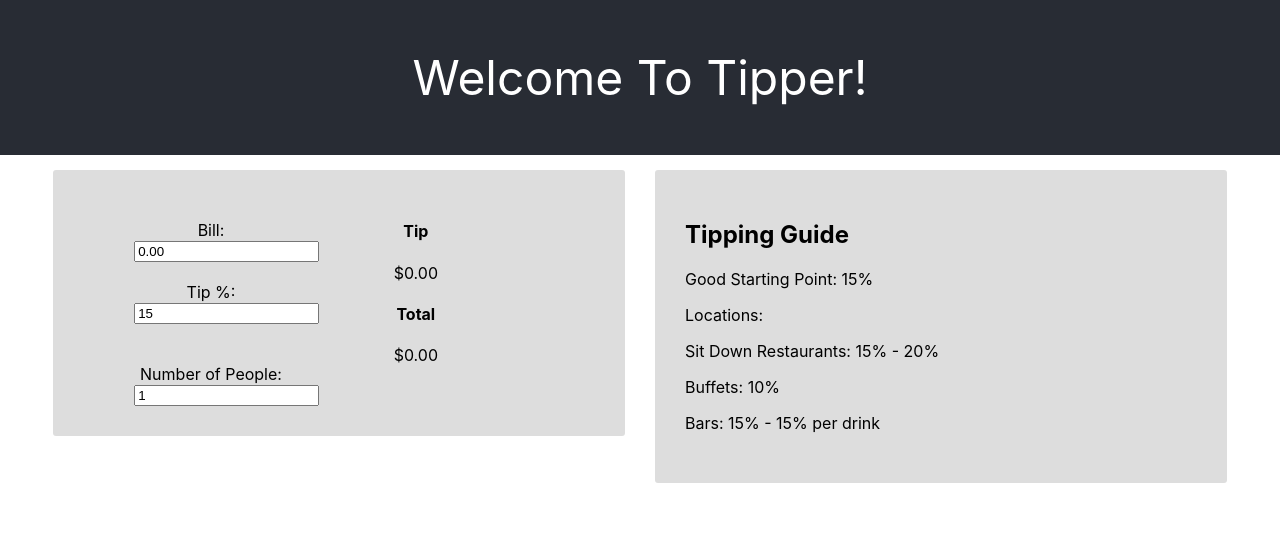
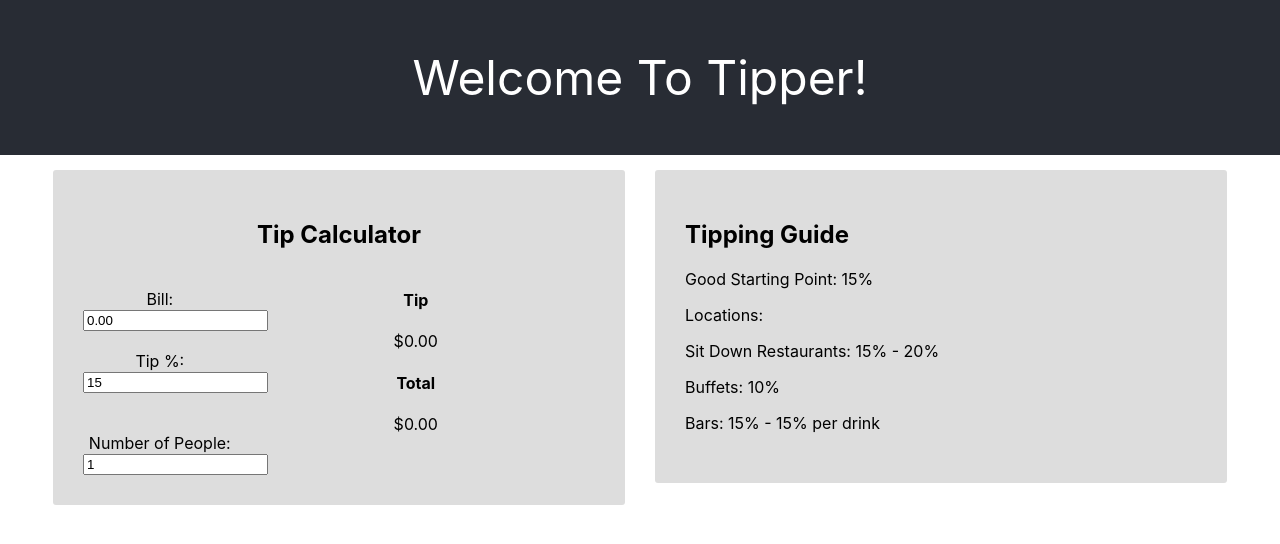
Before and after one commit to mawais54013/Tipper-Project, a React (Create React App) app: page / in a window 1280 px wide. Shown: the top 544 px of the page. Built offline with nearby package versions, Linux system fonts and the light colour scheme.

Commit message:
fixed style issues

```diff
--- a/src/App.css
+++ b/src/App.css
@@ -34,7 +34,7 @@
   border-radius: 3px;
   margin: 15px;
 }
-@media screen and (max-width: 700px)
+@media screen and (max-width: 899px)
 {
   .left, .right
     {
--- a/src/components/tipCal.css
+++ b/src/components/tipCal.css
@@ -11,5 +11,5 @@
 .div3 {
     display: inline-block;
     overflow: hidden;
-    width: 50%;
+    width: 70%;
 }
--- a/src/components/tipCalculator.js
+++ b/src/components/tipCalculator.js
@@ -59,6 +59,7 @@ class TipCalculator extends React.Component {
 
         return (
          <div id="div1">
+             <h2>Tip Calculator</h2>
             <div className="div2">
                 <br/>
                 <form onSubmit={this.handleSubmit}>
```
